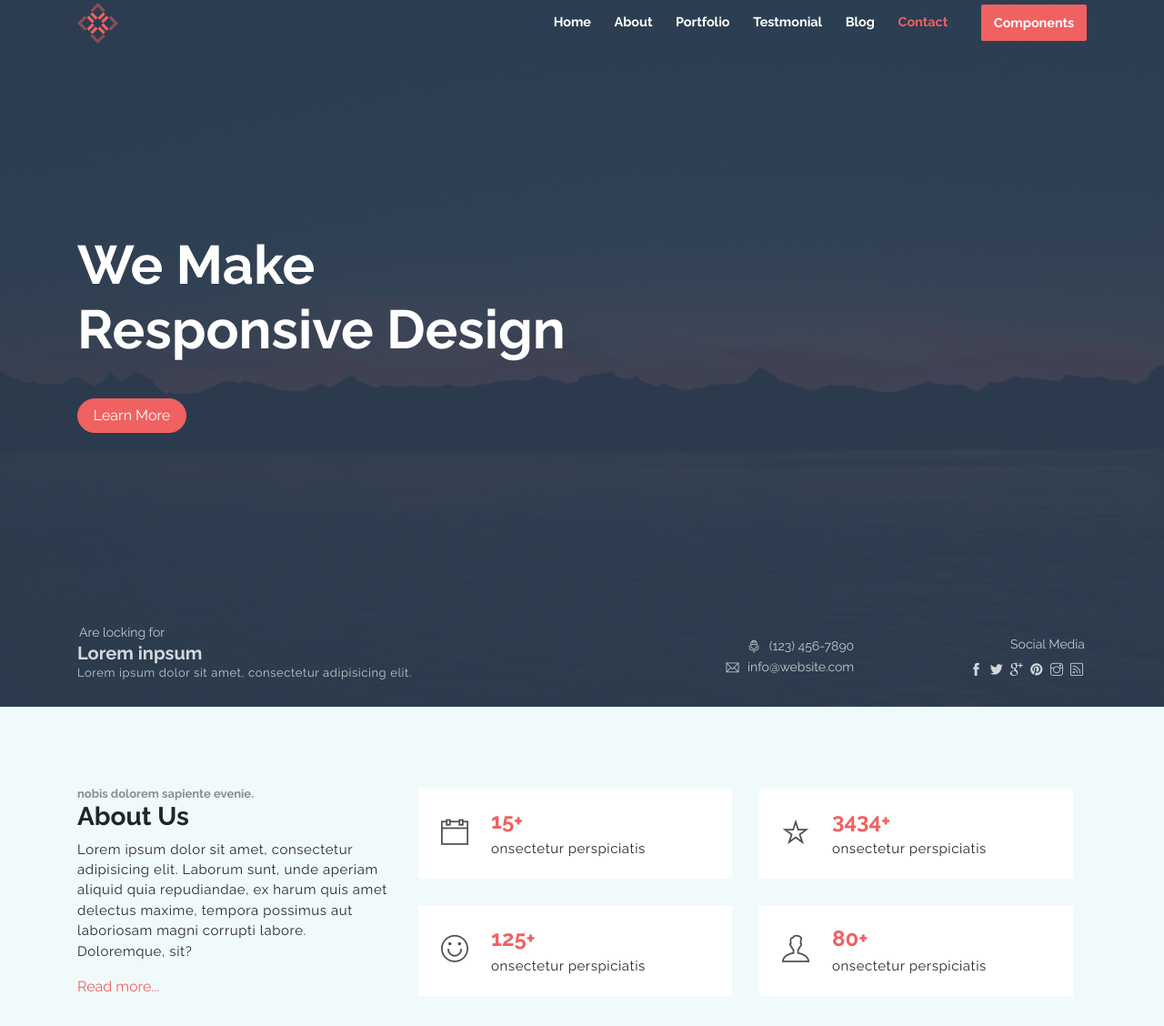
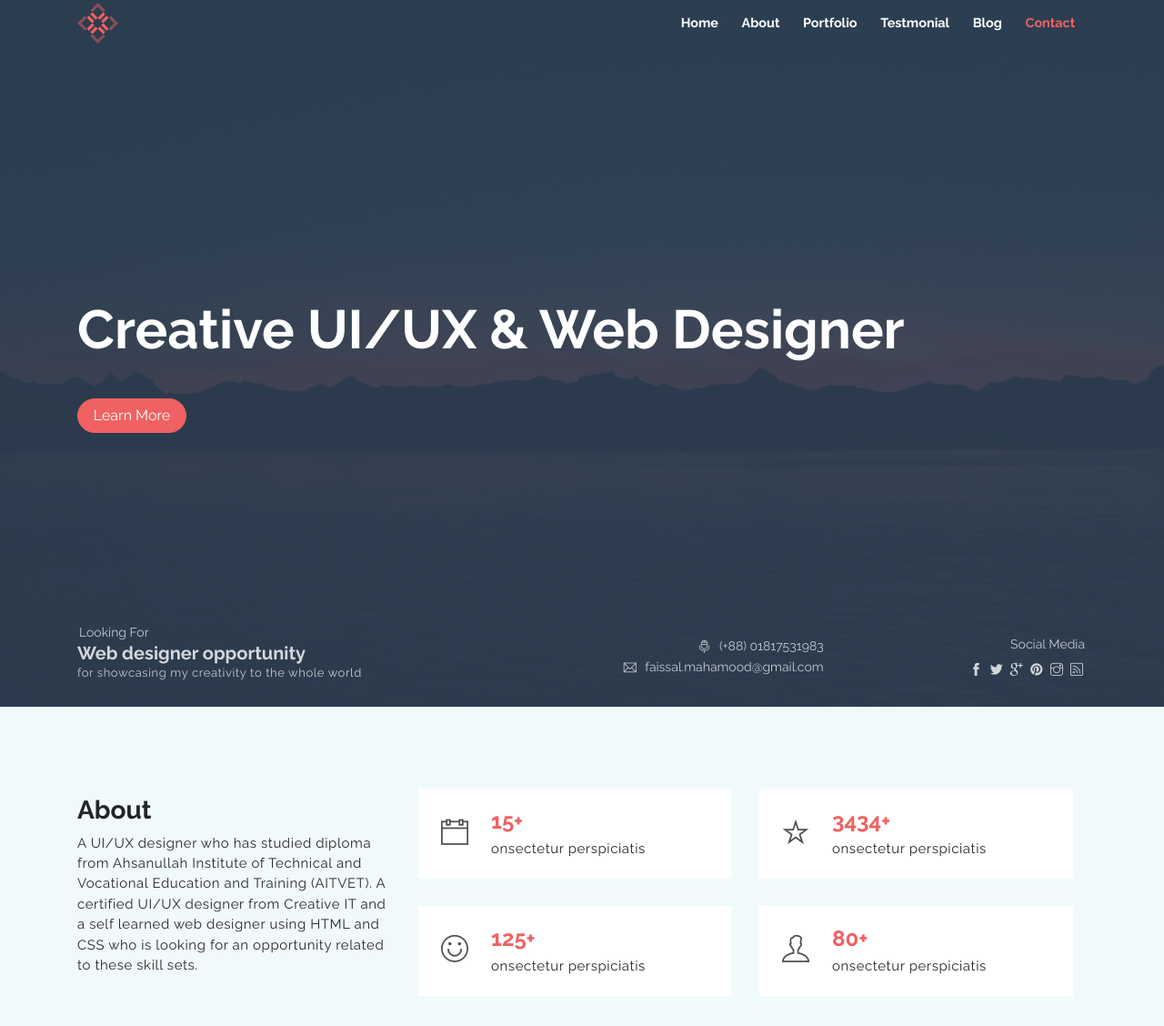
Before and after one commit to uzzalibnekamal/Portfolio, a plain HTML site: page index.html in a window 1280 px wide. Shown: the part 23-1151 px from the top of the page at 91% size. Drawn offline with Linux system fonts and the light colour scheme.

Commit message:
changed about

```diff
--- a/index.html
+++ b/index.html
@@ -5,7 +5,7 @@
     <meta name="viewport" content="width=device-width, initial-scale=1, shrink-to-fit=no">
     <meta name="description" content="Start your development with Ollie landing page.">
     <meta name="author" content="Devcrud">
-    <title>Ollie Landing page | Free Bootstrap 4.3.x landing page</title>
+    <title>Uzzal Ibne Kamal | Landing Page</title>
 
     <!-- font icons -->
     <link rel="stylesheet" href="assets/vendors/themify-icons/css/themify-icons.css">
@@ -47,9 +47,9 @@
                     <li class="nav-item">
                         <a class="nav-link" href="#contact">Contact</a>
                     </li>
-                    <li class="nav-item ml-0 ml-lg-4">
+                    <!-- <li class="nav-item ml-0 ml-lg-4">
                         <a class="nav-link btn btn-primary" href="components.html">Components</a>
-                    </li>
+                    </li> -->
                 </ul>
             </div>
         </div>
@@ -64,11 +64,11 @@
                 <div class="carousel-inner">
                     <div class="carousel-item active">
                         <div class="carousel-caption d-none d-md-block">
-                            <h1 class="carousel-title">We Make<br> Creative Design</h1>
+                            <h1 class="carousel-title"><br> Creative UI/UX & Web Designer</h1>
                             <button class="btn btn-primary btn-rounded">Learn More</button>
                         </div>
                     </div>
-                    <div class="carousel-item">
+                    <!-- <div class="carousel-item">
                         <div class="carousel-caption d-none d-md-block">
                             <h1 class="carousel-title">We Make <br> Responsive Design</h1>
                             <button class="btn btn-primary btn-rounded">Learn More</button>
@@ -79,22 +79,22 @@
                             <h1 class="carousel-title">We Make <br> Simple Design</h1>
                             <button class="btn btn-primary btn-rounded">Learn More</button>
                           </div>
-                    </div>
+                    </div> -->
                 </div>
             </div>
         </div>
 
         <div class="infos container mb-4 mb-md-2">
             <div class="title">
-                <h6 class="subtitle font-weight-normal">Are locking for</h6>
-                <h5>Lorem inpsum</h5>
-                <p class="font-small">Lorem ipsum dolor sit amet, consectetur adipisicing elit.</p>
+                <h6 class="subtitle font-weight-normal">Looking For</h6>
+                <h5>Web designer opportunity</h5>
+                <p class="font-small">for showcasing my creativity to the whole world</p>
             </div>
             <div class="socials text-right">
                 <div class="row justify-content-between">
                     <div class="col">
-                        <a class="d-block subtitle"><i class="ti-microphone pr-2"></i> (123) 456-7890</a>
-                        <a class="d-block subtitle"><i class="ti-email pr-2"></i> info@website.com</a>
+                        <a class="d-block subtitle"><i class="ti-microphone pr-2"></i> (+88) 01817531983</a>
+                        <a class="d-block subtitle"><i class="ti-email pr-2"></i> faissal.mahamood@gmail.com</a>
                     </div>
                     <div class="col">
                         <h6 class="subtitle font-weight-normal mb-2">Social Media</h6>
@@ -118,11 +118,14 @@
 
             <div class="row align-items-center mr-auto">
                 <div class="col-md-4">
-                    <h6 class="xs-font mb-0">nobis dolorem sapiente evenie.</h6>
-                    <h3 class="section-title">About Us</h3>
-                    <p>Lorem ipsum dolor sit amet, consectetur adipisicing elit. Laborum sunt, unde aperiam aliquid quia repudiandae, ex harum quis amet delectus maxime, tempora possimus aut laboriosam magni corrupti labore. Doloremque, sit?</p>
+                    <!-- <h6 class="xs-font mb-0">nobis dolorem sapiente evenie.</h6> -->
+                    <h3 class="section-title">About</h3>
+                    <p>A UI/UX designer who has studied diploma from Ahsanullah Institute of
+                        Technical and Vocational Education and Training (AITVET). A certified UI/UX designer
+                        from Creative IT and a self learned web designer using HTML and CSS who is looking
+                        for an opportunity related to these skill sets.</p>
 
-                    <a href="javascript:void(0)">Read more...</a>
+                    <!-- <a href="javascript:void(0)">Read more...</a> -->
                 </div>
                 <div class="col-sm-6 col-md-4 ml-auto">
                     <div class="widget">
```
